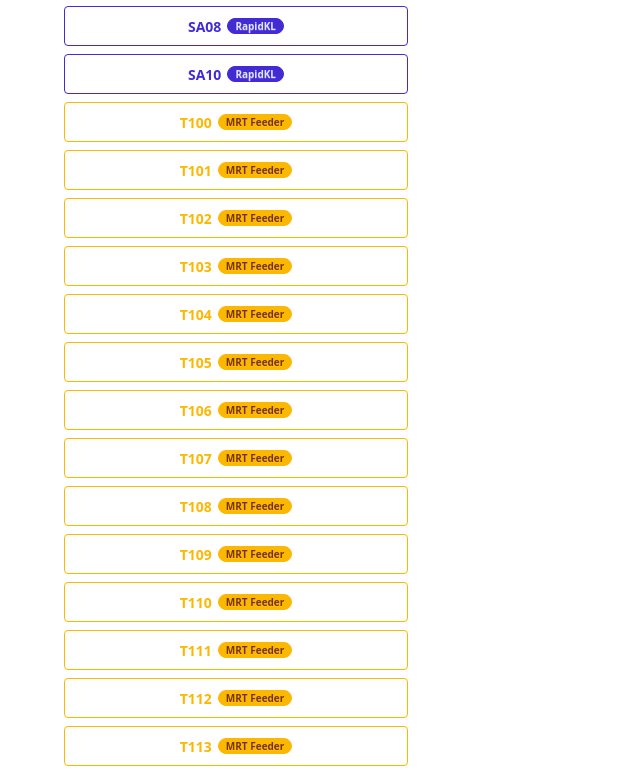
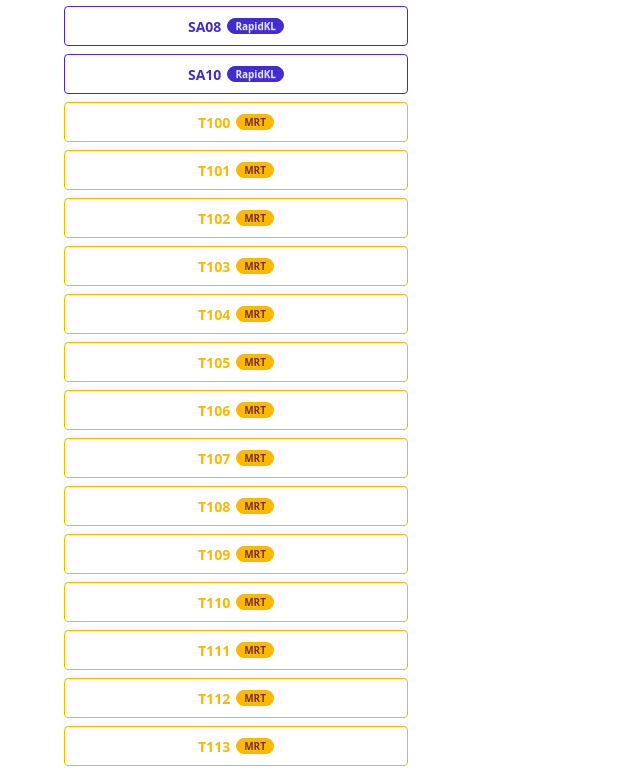
Before and after one commit to WongYC-66/react-kl-bus-timetable, a React (Vite) app: page / in a window 1280 px wide. Shown: the part 5038-5810 px from the top of the page, without its empty margins (0-640 px from the left). Built offline with nearby package versions, Linux system fonts and the light colour scheme.

Commit message:
UI: trip badge at left result

```diff
--- a/src/components/Route.jsx
+++ b/src/components/Route.jsx
@@ -26,7 +26,7 @@
       onClick={() => handleClick()}
     >
       <span className="">{name}</span>
-      <span className="badge badge-xs badge-warning">MRT Feeder</span>
+      <span className="badge badge-xs badge-warning">MRT</span>
     </button>
   )
 }
```
